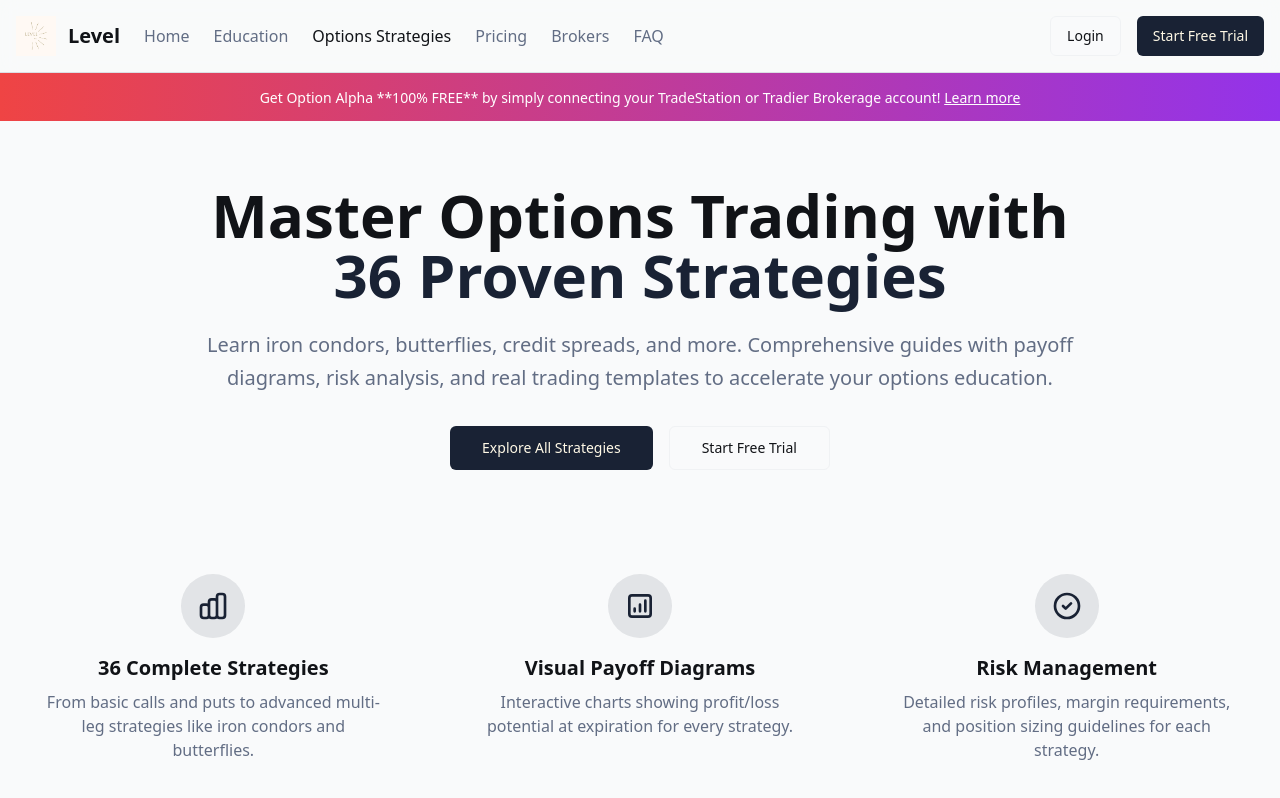
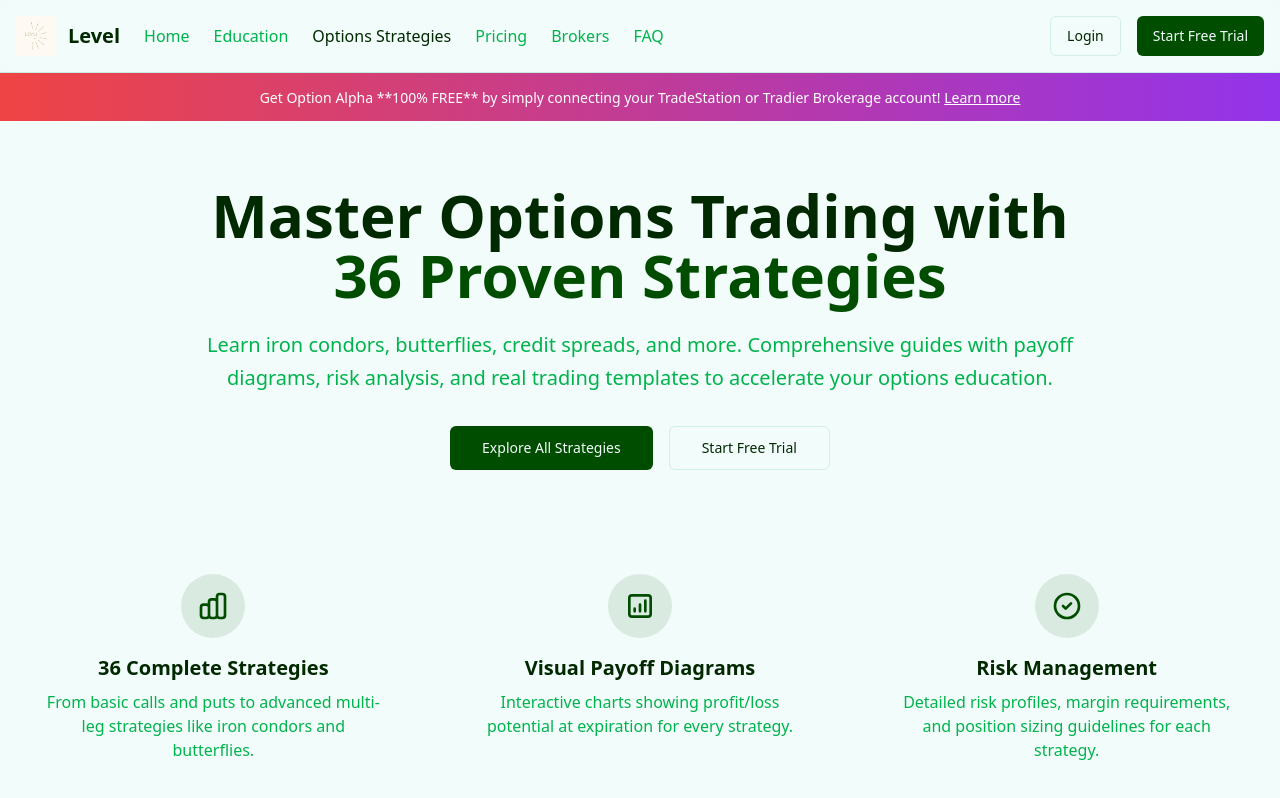
Before and after one commit to Imekosa/alpha-strategies-archive, a React (Vite) app: page / in a window 1280 px wide. Shown: the top 798 px of the page. Built offline with nearby package versions, Linux system fonts and the light colour scheme; the HTML template or start-up script is replaced by a standard one.

Commit message:
Update color palette

```diff
--- a/src/index.css
+++ b/src/index.css
@@ -8,105 +8,99 @@ All colors MUST be HSL.
 
 @layer base {
   :root {
-    --background: 220 15% 98%;
-    --foreground: 220 15% 8%;
+    --background: 163 67% 97%;
+    --foreground: 120 100% 8%;
 
-    --card: 220 15% 99%;
-    --card-foreground: 220 15% 8%;
+    --card: 163 67% 98%;
+    --card-foreground: 120 100% 8%;
 
-    --popover: 220 15% 99%;
-    --popover-foreground: 220 15% 8%;
+    --popover: 163 67% 98%;
+    --popover-foreground: 120 100% 8%;
 
-    --primary: 220 35% 15%;
-    --primary-foreground: 45 100% 95%;
-    --primary-light: 220 35% 25%;
-    --primary-dark: 220 35% 8%;
+    --primary: 120 100% 15%;
+    --primary-foreground: 163 67% 97%;
+    --primary-light: 146 100% 24%;
+    --primary-dark: 120 100% 8%;
 
-    --secondary: 220 15% 92%;
-    --secondary-foreground: 220 15% 12%;
+    --secondary: 163 48% 90%;
+    --secondary-foreground: 120 100% 12%;
 
-    --muted: 220 15% 94%;
-    --muted-foreground: 220 15% 45%;
+    --muted: 163 48% 92%;
+    --muted-foreground: 146 100% 35%;
 
-    --accent: 45 85% 55%;
-    --accent-foreground: 220 35% 8%;
+    --accent: 163 32% 55%;
+    --accent-foreground: 120 100% 15%;
 
     --destructive: 0 65% 48%;
     --destructive-foreground: 0 0% 98%;
 
-    --border: 220 15% 88%;
-    --input: 220 15% 95%;
-    --ring: 220 35% 15%;
+    --border: 163 48% 85%;
+    --input: 163 48% 88%;
+    --ring: 120 100% 15%;
 
-    --success: 140 45% 40%;
-    --success-foreground: 0 0% 98%;
+    --success: 146 100% 24%;
+    --success-foreground: 163 67% 97%;
 
-    --chart-positive: 140 45% 40%;
+    --chart-positive: 146 100% 24%;
     --chart-negative: 0 65% 48%;
 
     --radius: 0.5rem;
 
-    --sidebar-background: 0 0% 98%;
-
-    --sidebar-foreground: 240 5.3% 26.1%;
-
-    --sidebar-primary: 240 5.9% 10%;
-
-    --sidebar-primary-foreground: 0 0% 98%;
-
-    --sidebar-accent: 240 4.8% 95.9%;
-
-    --sidebar-accent-foreground: 240 5.9% 10%;
-
-    --sidebar-border: 220 13% 91%;
-
-    --sidebar-ring: 217.2 91.2% 59.8%;
+    --sidebar-background: 163 67% 97%;
+    --sidebar-foreground: 120 100% 20%;
+    --sidebar-primary: 120 100% 15%;
+    --sidebar-primary-foreground: 163 67% 97%;
+    --sidebar-accent: 163 48% 90%;
+    --sidebar-accent-foreground: 120 100% 15%;
+    --sidebar-border: 163 48% 85%;
+    --sidebar-ring: 163 32% 55%;
   }
 
   .dark {
-    --background: 220 35% 5%;
-    --foreground: 220 15% 95%;
+    --background: 120 100% 3%;
+    --foreground: 163 48% 95%;
 
-    --card: 220 35% 6%;
-    --card-foreground: 220 15% 95%;
+    --card: 120 100% 4%;
+    --card-foreground: 163 48% 95%;
 
-    --popover: 220 35% 6%;
-    --popover-foreground: 220 15% 95%;
+    --popover: 120 100% 4%;
+    --popover-foreground: 163 48% 95%;
 
-    --primary: 45 85% 65%;
-    --primary-foreground: 220 35% 8%;
-    --primary-light: 45 85% 75%;
-    --primary-dark: 45 85% 55%;
+    --primary: 163 32% 65%;
+    --primary-foreground: 120 100% 8%;
+    --primary-light: 163 48% 75%;
+    --primary-dark: 163 32% 45%;
 
-    --secondary: 220 30% 12%;
-    --secondary-foreground: 220 15% 88%;
+    --secondary: 120 50% 8%;
+    --secondary-foreground: 163 48% 88%;
 
-    --muted: 220 30% 10%;
-    --muted-foreground: 220 15% 65%;
+    --muted: 120 50% 6%;
+    --muted-foreground: 163 32% 65%;
 
-    --accent: 45 85% 65%;
-    --accent-foreground: 220 35% 8%;
+    --accent: 163 32% 55%;
+    --accent-foreground: 120 100% 8%;
 
     --destructive: 0 65% 52%;
-    --destructive-foreground: 220 15% 95%;
+    --destructive-foreground: 163 48% 95%;
 
-    --border: 220 30% 15%;
-    --input: 220 30% 12%;
-    --ring: 45 85% 65%;
+    --border: 120 50% 12%;
+    --input: 120 50% 8%;
+    --ring: 163 32% 65%;
 
-    --success: 140 45% 50%;
-    --success-foreground: 220 35% 8%;
+    --success: 146 100% 40%;
+    --success-foreground: 120 100% 8%;
 
-    --chart-positive: 140 45% 50%;
+    --chart-positive: 146 100% 40%;
     --chart-negative: 0 65% 52%;
-    --sidebar-background: 240 5.9% 10%;
-    --sidebar-foreground: 240 4.8% 95.9%;
-    --sidebar-primary: 224.3 76.3% 48%;
-    --sidebar-primary-foreground: 0 0% 100%;
-    --sidebar-accent: 240 3.7% 15.9%;
-    --sidebar-accent-foreground: 240 4.8% 95.9%;
-    --sidebar-border: 240 3.7% 15.9%;
-    --sidebar-ring: 217.2 91.2% 59.8%;
+
+    --sidebar-background: 120 100% 4%;
+    --sidebar-foreground: 163 48% 95%;
+    --sidebar-primary: 163 32% 55%;
+    --sidebar-primary-foreground: 120 100% 8%;
+    --sidebar-accent: 120 50% 8%;
+    --sidebar-accent-foreground: 163 48% 88%;
+    --sidebar-border: 120 50% 12%;
+    --sidebar-ring: 163 32% 65%;
   }
 }
 
```
